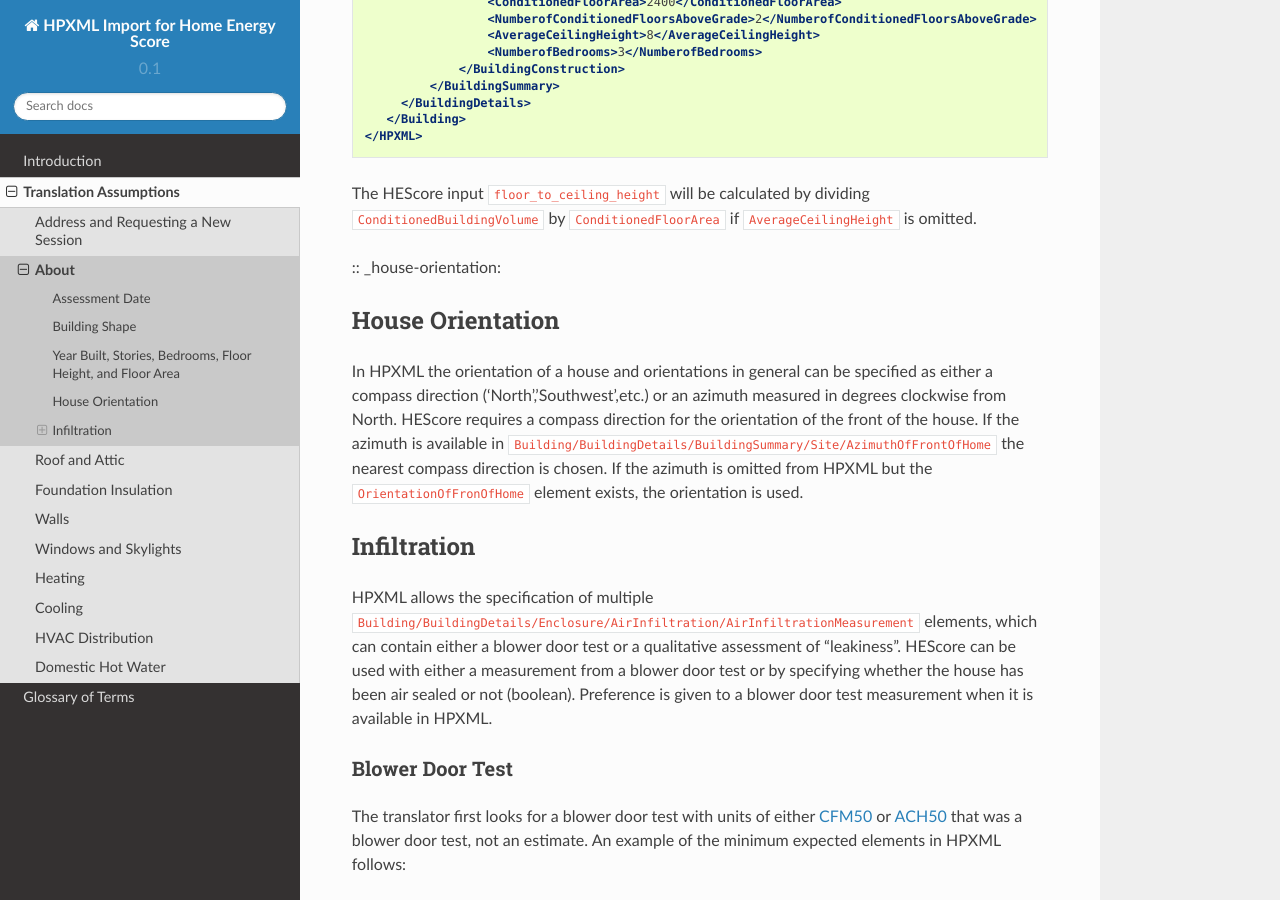
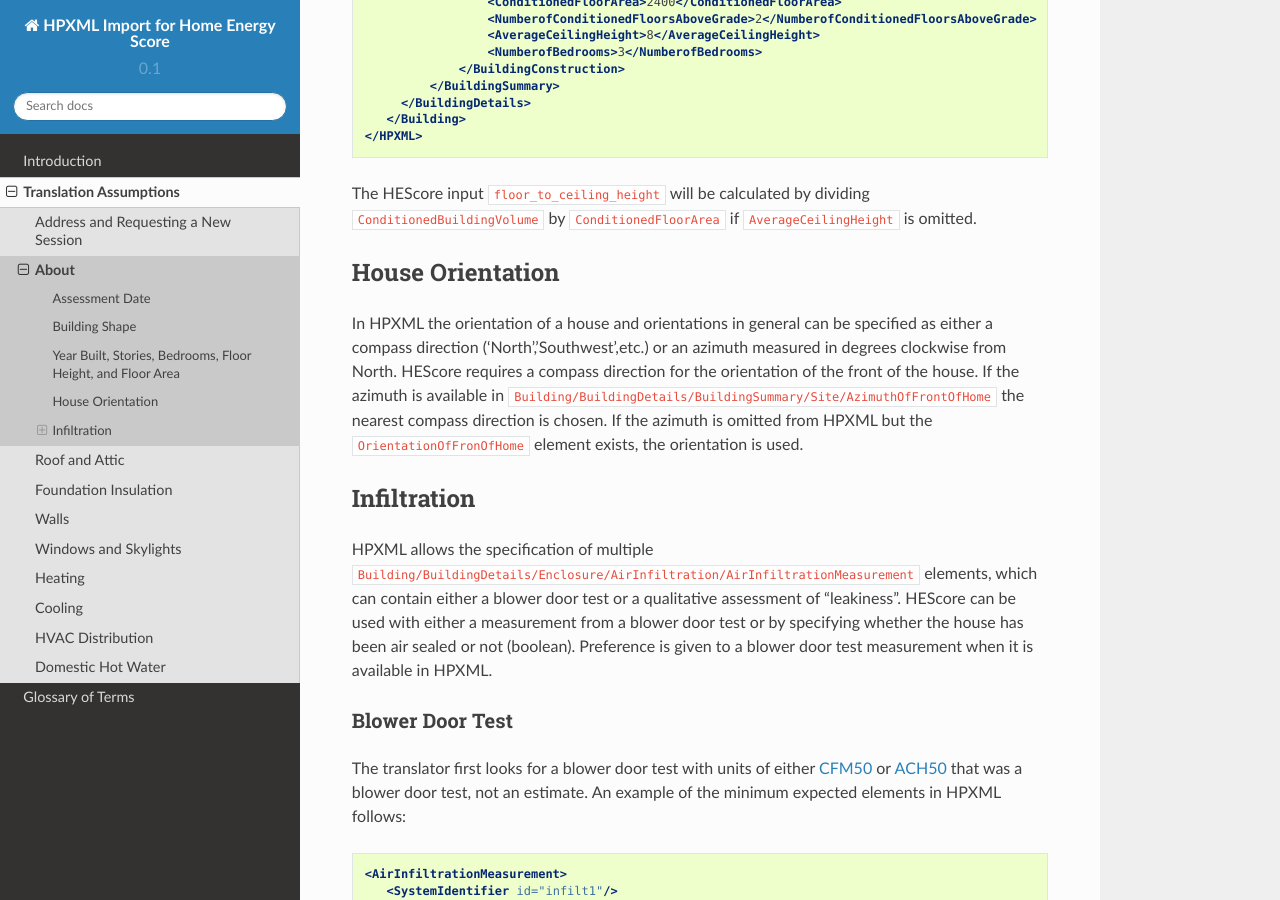
Before and after one commit to NREL/hescore-hpxml, a Sphinx documentation site: the page built from docs/source/translation/about.rst, in a window 1280 px wide and 900 px high, scrolled down 2102 px. Built offline with Sphinx 7.4.7 and the Read the Docs theme 2.0.0, drawn with Linux system fonts in a browser that asks for light colours; formulas are drawn with MathJax 3.

Commit message:
Fixing link target

```diff
--- a/docs/source/translation/about.rst
+++ b/docs/source/translation/about.rst
@@ -98,7 +98,7 @@
 ``ConditionedBuildingVolume`` by ``ConditionedFloorArea`` if
 ``AverageCeilingHeight`` is omitted.
 
-:: _house-orientation:
+.. _house-orientation:
 
 House Orientation
 *****************
```
